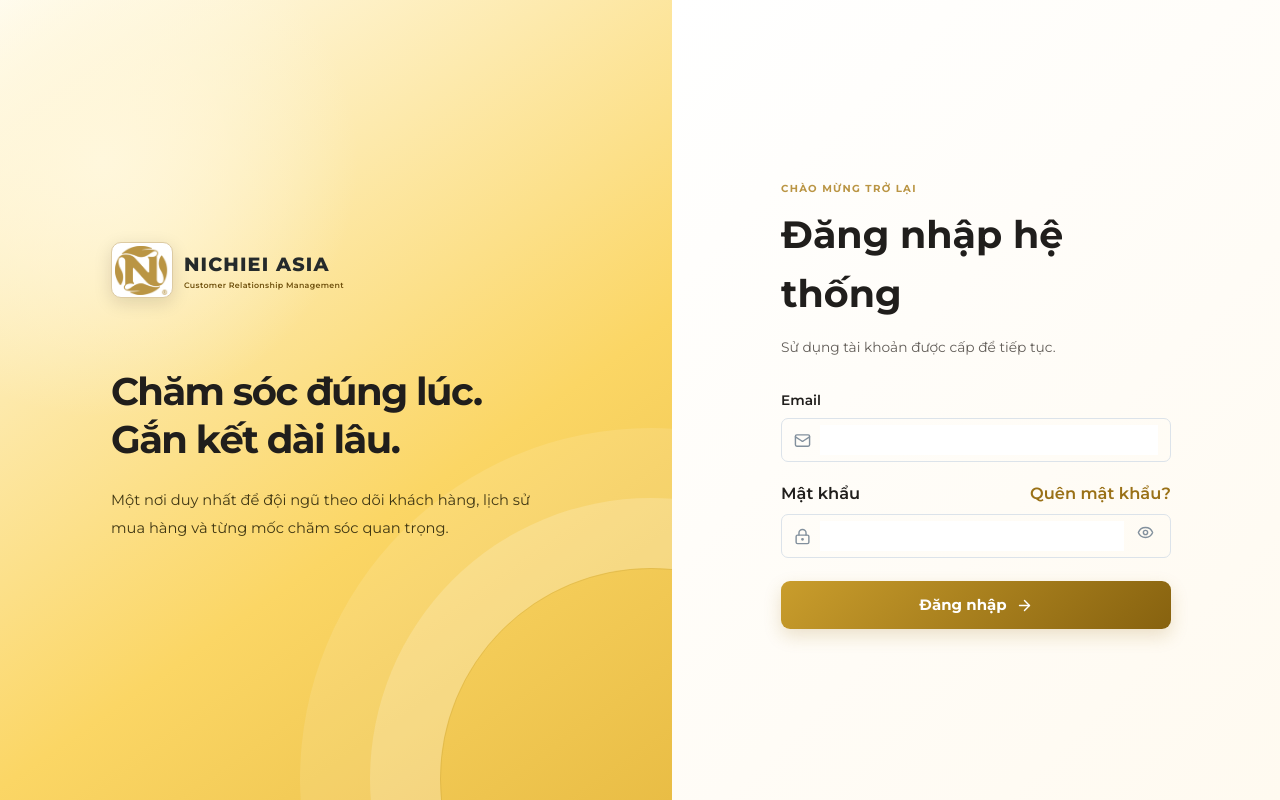
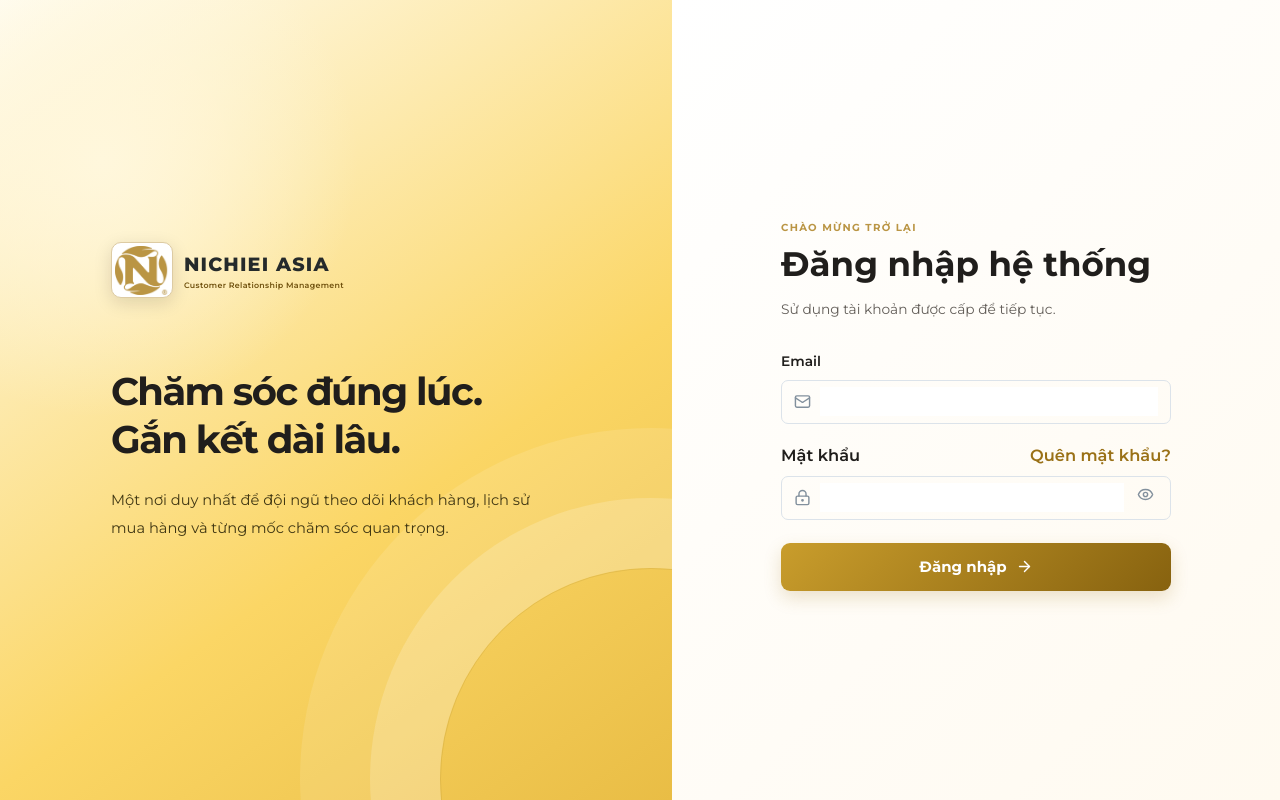
Before and after one commit to shoyrulove-dev/CRM, a Next.js app: page /login in a window 1280 px wide. Built offline with nearby package versions, Linux system fonts and the light colour scheme; no server answers; the database is empty.

Commit message:
Keep CRM login heading balanced across screen sizes

```diff
--- a/src/app/hub-theme.css
+++ b/src/app/hub-theme.css
@@ -87,7 +87,12 @@ tbody tr:hover { background: var(--cream); }
 .auth-card > p, .auth-back, .login-form label, .login-form > p { font-size: 13.75px; }
 .login-form label input { font-size: 17.5px; color: #252321; }
 .login-submit { font-size: 15px; }
-.login-form h2 { font-size: 38px; }
+.login-form h2 {
+  font-size: clamp(1.5rem, 3.4vw, 1.7rem);
+  line-height: 1.2;
+  text-wrap: balance;
+}
+.login-form h2 span { white-space: nowrap; }
 .login-form .login-password-heading label, .login-password-heading .forgot-link { font-size: 16.25px; }
 .login-password-heading { line-height: 1.6; margin: 18px 0 8px; }
 .avatar, .customer-cell > i, .person i, .account-person i { background: #f1dedf; color: #9a7117; font-size: 13.75px; }
@@ -110,7 +115,6 @@ tbody tr:hover { background: var(--cream); }
   .page-actions { gap: 8px; }
   .page-actions > * { max-width: 100%; }
 }
-@media (max-width: 700px) { .login-form h2 { font-size: 38.75px; } }
 @media (max-width: 360px) { .login-password-heading { flex-wrap: wrap; gap: 4px; } }
 .list-toolbar .month-filter { display: grid; gap: 5px; font-size: 11.25px; color: var(--muted); font-weight: 500; }
 .list-toolbar .month-filter select { min-width: 145px; }
--- a/src/app/login/page.tsx
+++ b/src/app/login/page.tsx
@@ -65,7 +65,7 @@ export default function LoginPage() {
         <form className="login-form" onSubmit={submit}>
           <div className="mobile-logo"><NichieiBrand compact /></div>
           <p className="eyebrow">CHÀO MỪNG TRỞ LẠI</p>
-          <h2>Đăng nhập hệ thống</h2>
+          <h2><span>Đăng nhập</span>{" "}<span>hệ thống</span></h2>
           <p className="form-note">Sử dụng tài khoản được cấp để tiếp tục.</p>
           <label>
             Email
```
